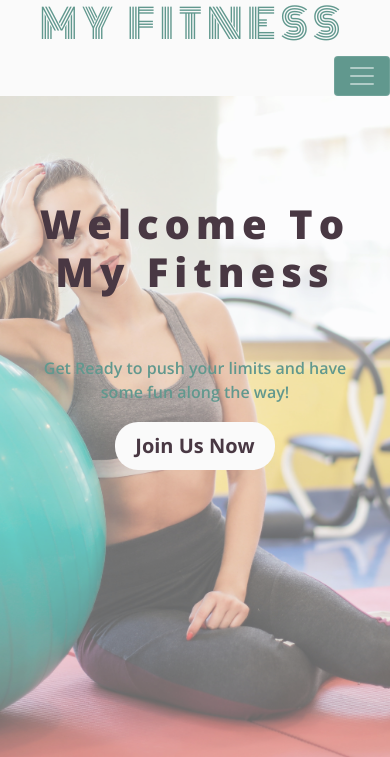
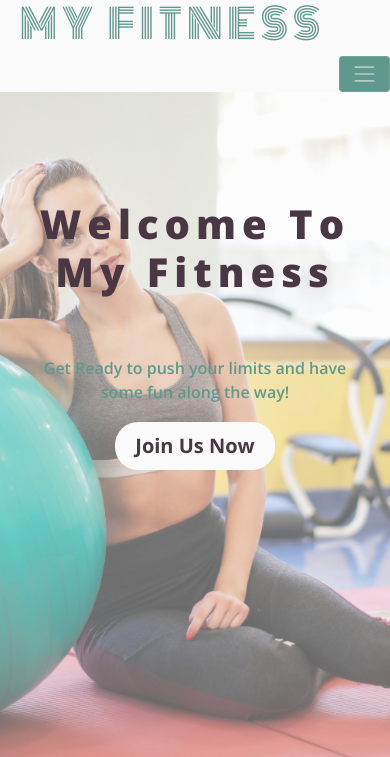
Before and after one commit to Code-Institute-Submissions/besheraj-milestone1, a plain HTML site: page index.html in a window 390 px wide. Shown: the top 757 px of the page. Drawn offline with nearby package versions, Linux system fonts and the light colour scheme; some packages are replaced by stand-ins of ours.

Commit message:
modified the wireframes to follow the new mobile design structure and modified the responsive design image in the read me file

```diff
--- a/assets/css/style.css
+++ b/assets/css/style.css
@@ -23,9 +23,9 @@ body ,th, tr, .btn-style{
     float: left;
     font-family: Monoton,Times, serif;
     letter-spacing: 5px;
-    font-size: 40px;
+    font-size: 38px;
     text-transform: uppercase;
-    padding-left: 40px;
+    padding-left: 20px;
 
 
 }
@@ -42,7 +42,6 @@ body ,th, tr, .btn-style{
 
 .menu {
     padding: 0;
-    text-align: left;
 }
 .menu nav {
     padding: 0;
@@ -52,9 +51,9 @@ body ,th, tr, .btn-style{
 }
 
 header span {
-    font-size: 20px;
+    font-size: 17px;
     color: #61988E;
-    font-weight: 700;
+    font-weight: 600;
     padding: 0;
     margin: 0;
 
--- a/index.html
+++ b/index.html
@@ -17,11 +17,11 @@
     <header class="container-fluid">
         <div class="no-gutters">
             <div class="row">
-                <div class="col-md-4 logo">
+                <div class="col-md-6 logo">
                     <h1><a href="index.html">My Fitness</a></h1>
                 </div>
 
-                <div class="col-md-3 offset-md-5 menu">
+                <div class="col-md-3 offset-md-3 menu">
 
      <nav class="navbar navbar-dark navbar-expand-sm">
             <button class="navbar-toggler ml-auto nav-bg-color" type="button" data-toggle="collapse" data-target="#navbarNavDropdown" aria-controls="navbarNavDropdown" aria-expanded="false" aria-label="Toggle navigation">
```
Also changed, not shown: assets/images/myfitness-responsive.png, 1 other file.
